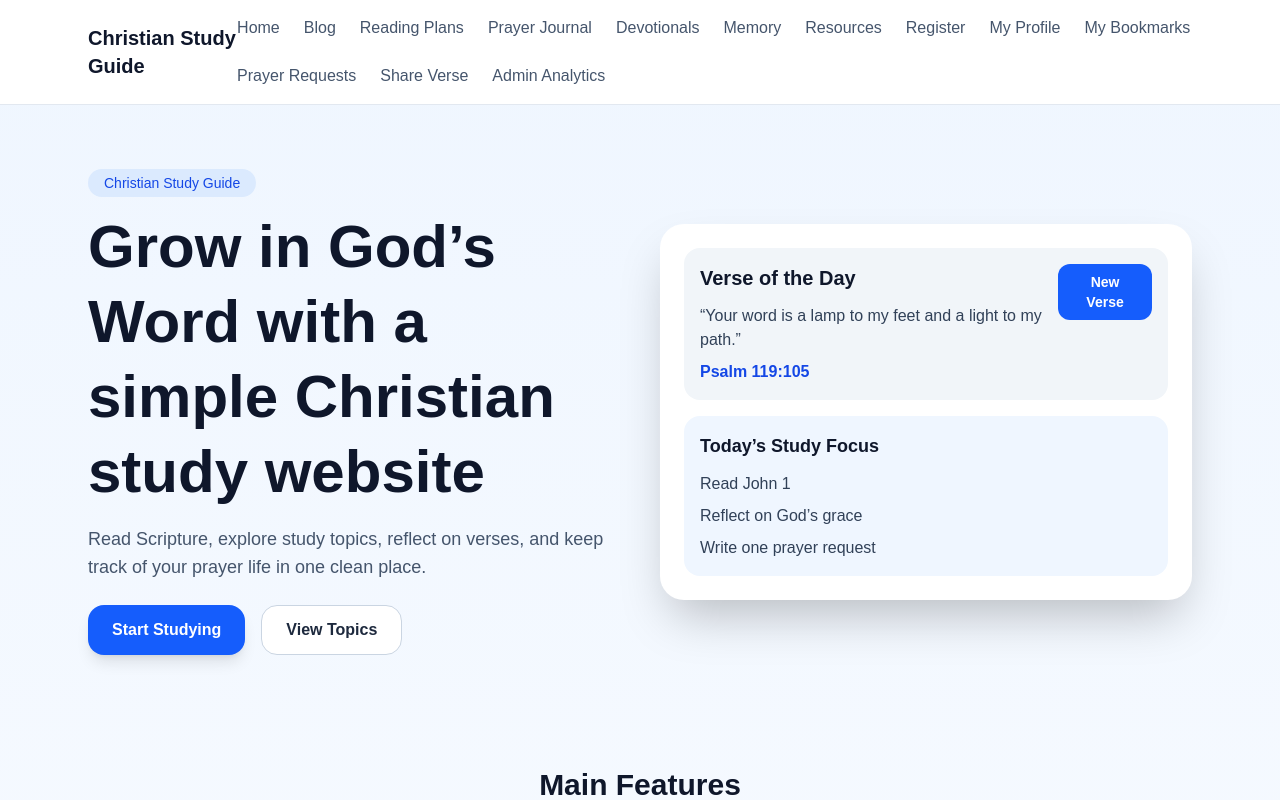
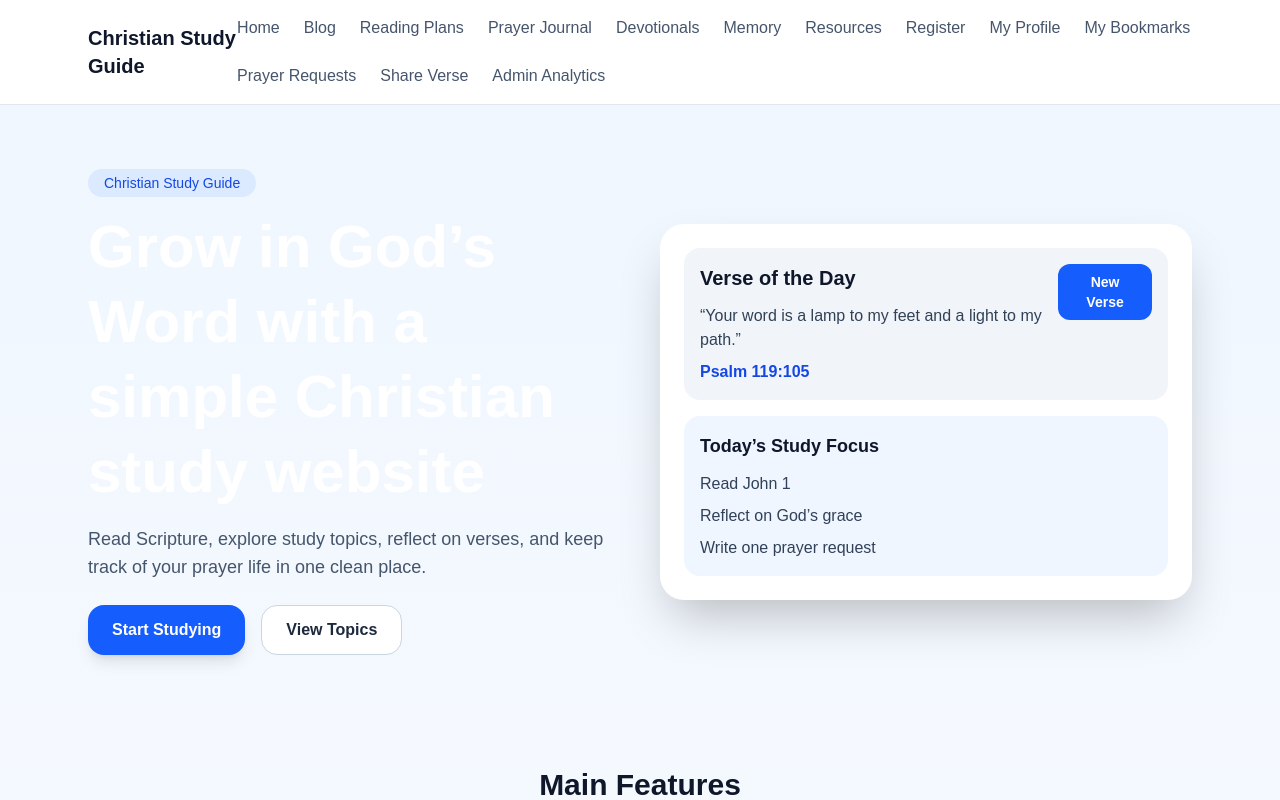
Before and after one commit to nathanielgcowan/christian-study-guide-mark-2, a Next.js app: page / in a window 1280 px wide. Shown: the top 800 px of the page. Built offline with nearby package versions, Linux system fonts and the light colour scheme.

Commit message:
Change the color of the H1

```diff
--- a/app/page.tsx
+++ b/app/page.tsx
@@ -126,7 +126,7 @@
           <p className="mb-3 inline-block rounded-full bg-blue-100 px-4 py-1 text-sm font-medium text-blue-700">
             Christian Study Guide
           </p>
-          <h1 className="mb-4 text-4xl font-extrabold leading-tight md:text-6xl">
+          <h1 className="mb-4 text-4xl font-extrabold leading-tight md:text-6xl text-white">
             Grow in God’s Word with a simple Christian study website
           </h1>
           <p className="mb-6 max-w-xl text-lg text-slate-600">
```
